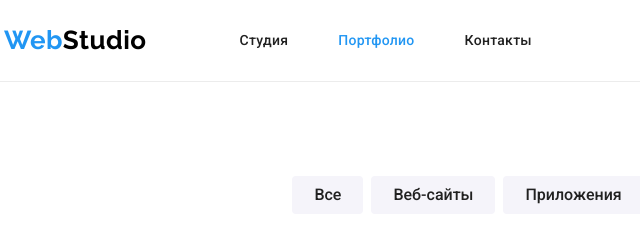
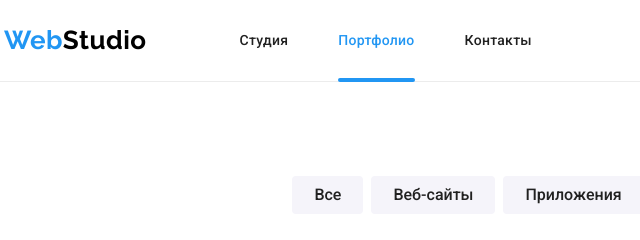
Before and after one commit to OlegNykerui/goit-markup-hw-04, a plain HTML site: page portfolio.html in a window 1280 px wide. Shown: the top 240 px of the page, 51-691 px from the left. Drawn offline with nearby package versions, Linux system fonts and the light colour scheme.

Commit message:
Добавляю бордер

```diff
--- a/css/styles.css
+++ b/css/styles.css
@@ -177,8 +177,36 @@ align-items: center;
 }
 
 .current{
-   color: var(--accent-color);
+color: var(--accent-color);
+position: relative;
+display: block;
+
+
+
+
+
+  /* outline: 2px solid yellow; */
+
+
 }
+
+.current::after{
+  content: '';
+  position: absolute;
+  border-radius: 2px;
+
+  width: 100%;
+  height: 4px;
+  display: block;
+  bottom: 0;
+  left: 0;
+  transform: translateY(33px);
+
+background-color: #2196F3;
+
+
+}
+
 
 
 /* герой */
@@ -308,6 +336,7 @@ margin-bottom: 0px;
 
 .feauters-item:last-child {
   margin-right: 0;
+
 }
 
 
```
Also changed, not shown: images/twitter-1.svg (added), 1 other file.
